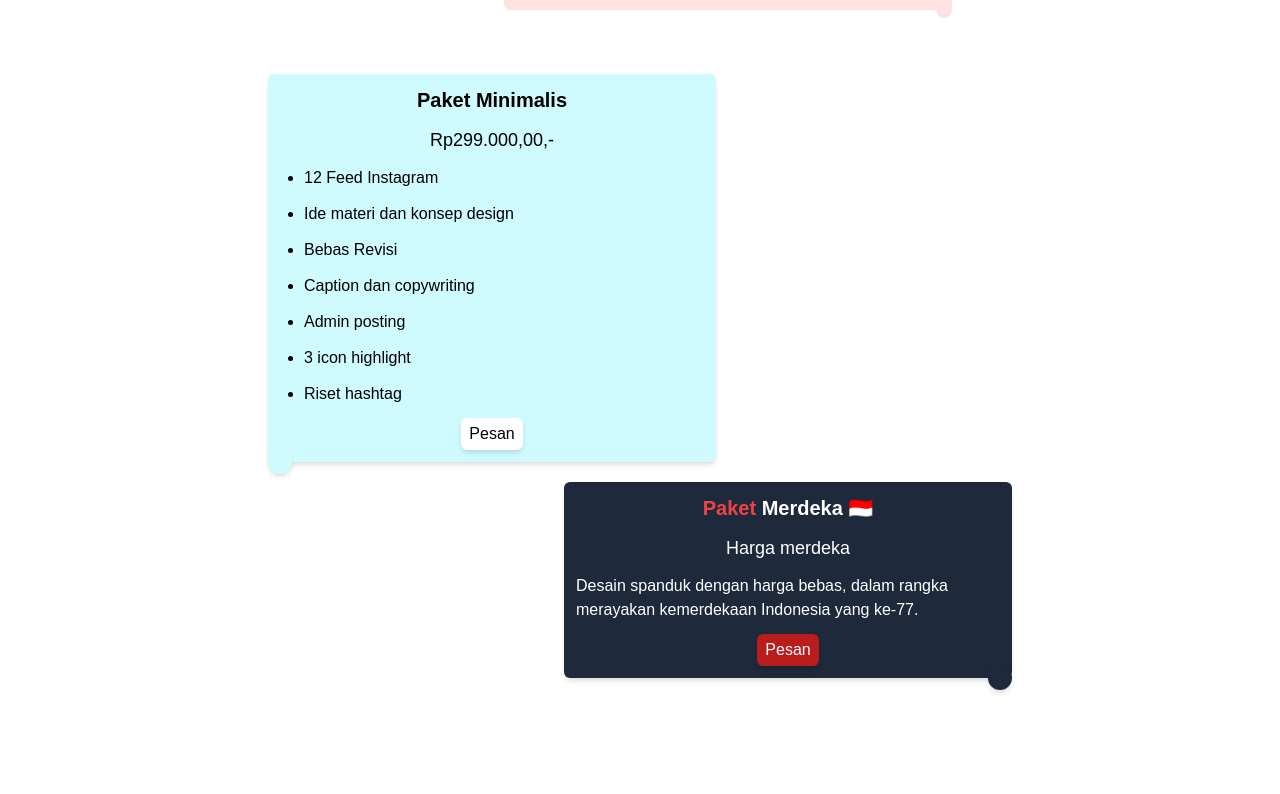
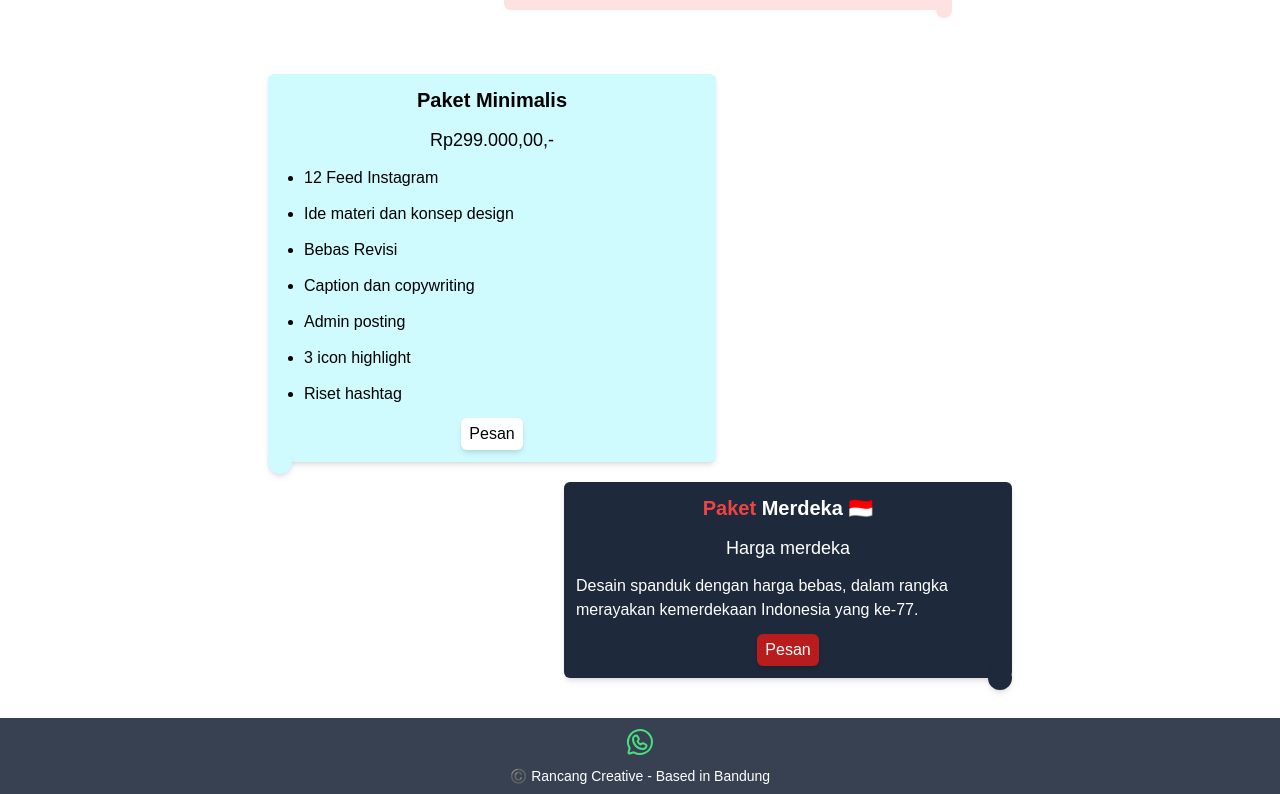
Before and after one commit to abaihaaqi/rancang-creative, a Next.js app: page / in a window 1280 px wide. Shown: the part 4385-5179 px from the top of the page. Before the commit the page ends 5103 px from the top, so only its background shows below. Built offline with nearby package versions, Linux system fonts and the light colour scheme.

Commit message:
Add footer 🛠️

```diff
--- a/components/layout.jsx
+++ b/components/layout.jsx
@@ -1,5 +1,6 @@
-import Navbar from "../components/navbar"
-import MetaTags from "../utils/meta-tag"
+import Navbar from '../components/navbar'
+import MetaTags from '../utils/meta-tag'
+import { WhatsappLogo } from 'phosphor-react'
 
 export default function Layout({ children, metaContent }) {
   return (
@@ -9,6 +10,14 @@ export default function Layout({ children, metaContent }) {
       <main>
         {children}
       </main>
+      <div className='relative bg-gray-700 text-center py-2 z-50'>
+        <a href='http://wa.me/6285624200502?text=Hi,+mau+dong+sosmednya+dirapihin' target='_blank' rel='noopener noreferrer'>
+          <WhatsappLogo size={32} className='text-green-400 mx-auto' />
+        </a>
+        <p className='text-sm mt-2 text-white'>
+          ©️ Rancang Creative - Based in Bandung
+        </p>
+      </div>
     </>
   )
 }
```
